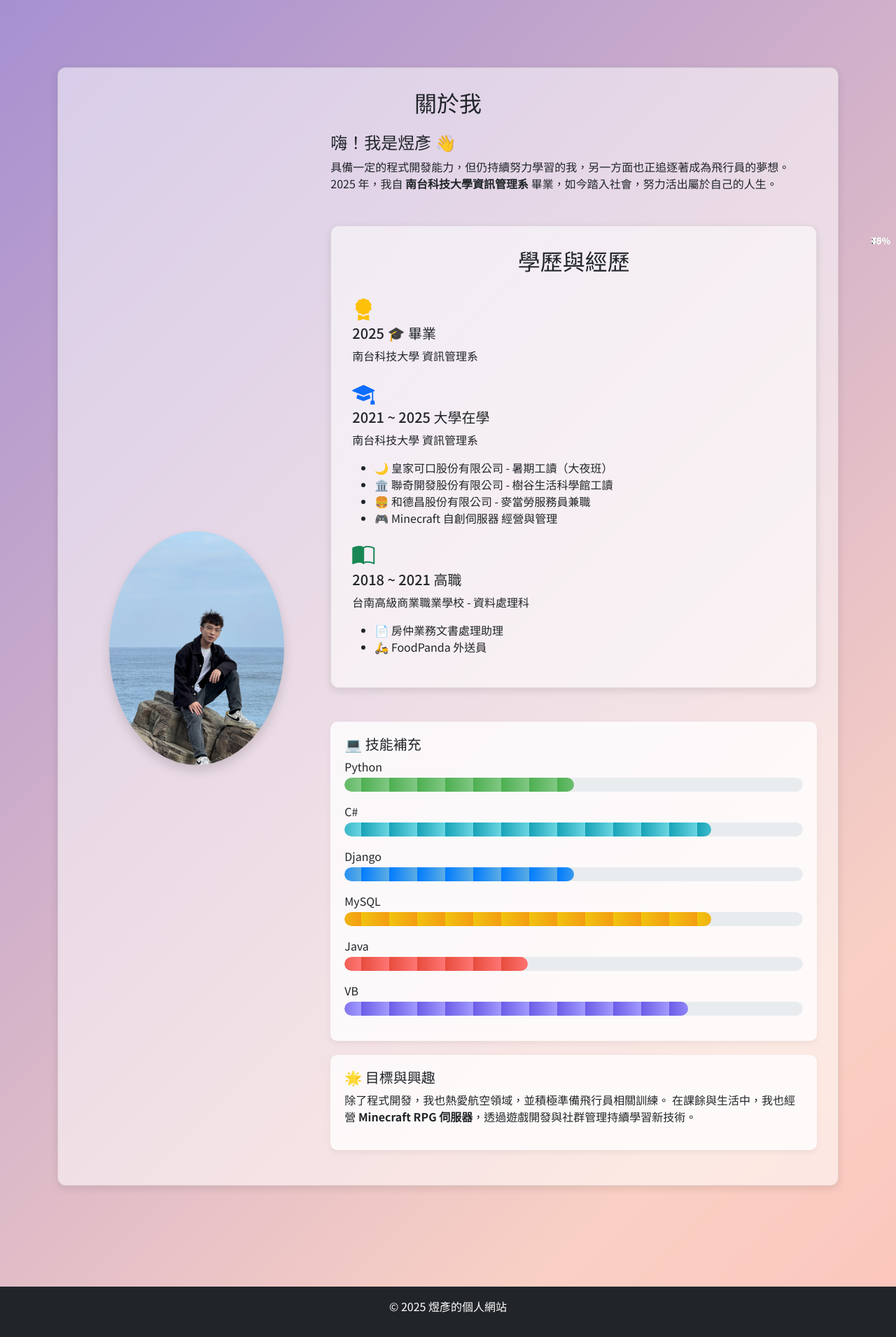
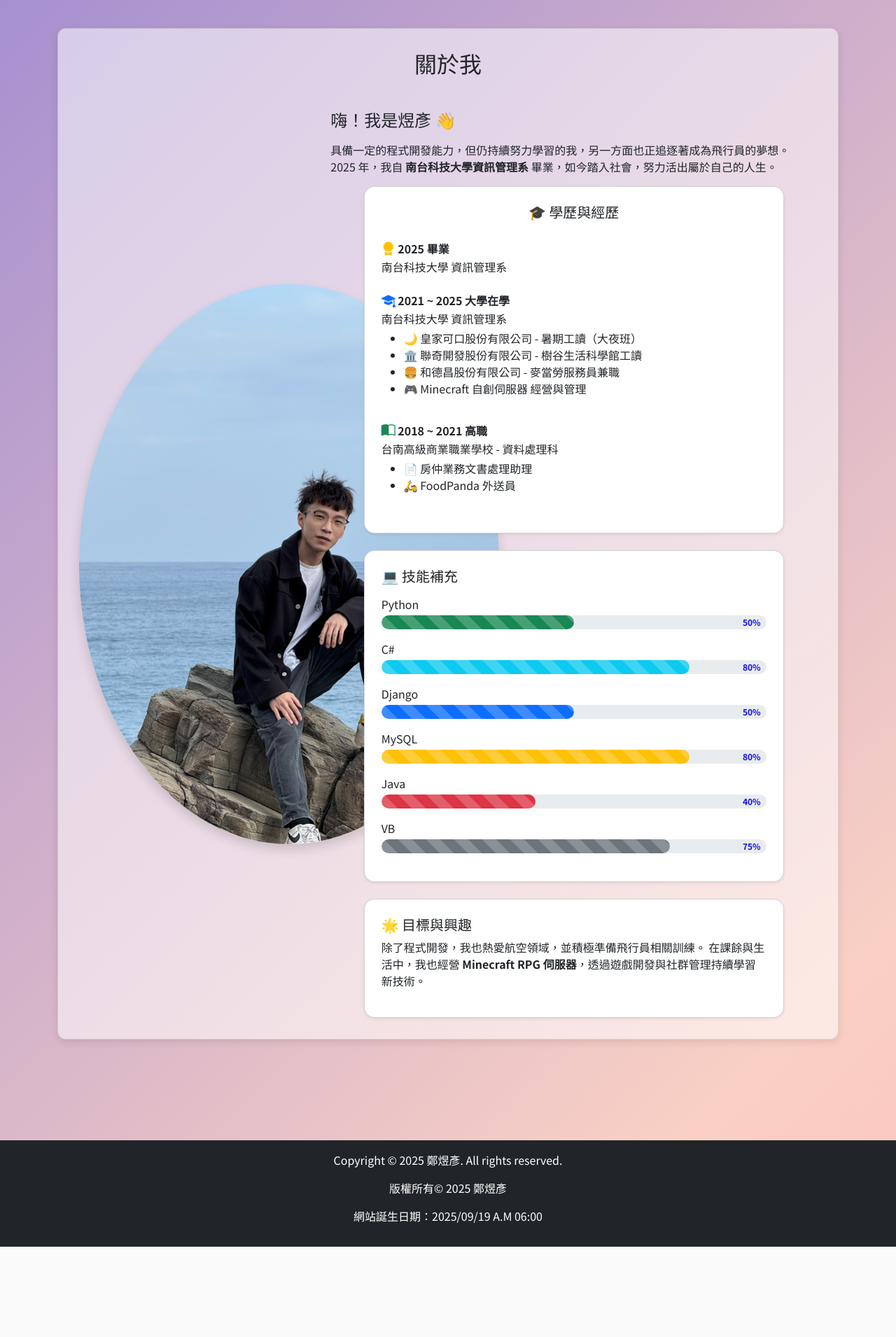
Before and after one commit to r910917/MyProfileWeb, a Django app: page /about/ in a window 1280 px wide. Shown: the part 56-1966 px from the top of the page at 70% size. After the commit the page ends 1837 px from the top, so only its background shows below. Run offline with Django 5.2, Linux system fonts and the light colour scheme.

Commit message:
Auto commit at 2025/09/19 週五  6:46:34.36

```diff
--- a/portfolio/static/css/style.css
+++ b/portfolio/static/css/style.css
@@ -138,7 +189,24 @@
 /* -----------------------------------------------------------*/
 
 .about-photo {
+  display: block;
+  margin: 0 auto 20px auto;
+  max-width: 180px;
+  height: auto;
+  border-radius: 50%;
   transition: transform 0.3s ease, box-shadow 0.3s ease;
+}
+
+@media (min-width: 992px) {
+  .about-photo {
+    max-width: 250px;
+  }
+}
+
+@media (min-width: 992px) {
+  .about-photo {
+    margin-right: 20px;
+  }
 }
 
 .about-photo:hover {
@@ -146,27 +214,33 @@
   box-shadow: 0 6px 20px rgba(0,0,0,0.25);
 }
 
+/* 每個區塊 (技能/學歷/興趣) 外框 */
 .about-section {
-  background: #ffffffcc;
-  border-radius: 10px;
+  background: #ffffffee;
+  border-radius: 12px;
   padding: 20px;
   margin-bottom: 20px;
-  box-shadow: 0 4px 10px rgba(0,0,0,0.05);
+  box-shadow: 0 4px 12px rgba(0,0,0,0.08);
 }
 
+/* 進度條樣式 */
 .progress {
+  position: relative;
   height: 20px;
   border-radius: 10px;
   background-color: #e9ecef;
   overflow: hidden;
+  margin-bottom: 15px;
 }
 
 .progress-bar {
   font-weight: bold;
-  font-size: 0.85rem;
+  font-size: 0.8rem;
   border-radius: 10px;
   transition: width 1.5s ease-in-out;
   color: #fff;
+  text-align: left;
+  padding-left: 8px;
   background-size: 40px 40px;
   background-image: linear-gradient(
     45deg,
@@ -180,15 +254,18 @@
   );
   animation: progress-stripes 1s linear infinite;
 }
+
+/* 修正 label 永遠在 progress bar 內，不會跑去圖片 */
 .progress-label {
   position: absolute;
   right: 8px;
   top: 50%;
   transform: translateY(-50%);
-  font-size: 0.8rem;
+  font-size: 0.75rem;
   font-weight: 600;
-  color: #fff;
+  color: #110de7;
 }
+
 
 .bg-mysql .progress-label {
   color: #222;
--- a/portfolio/static/js/main.js
+++ b/portfolio/static/js/main.js
@@ -1,47 +1,59 @@
 document.addEventListener("DOMContentLoaded", () => {
   const path = window.location.pathname;
 
+
   const loader = document.getElementById("loading");
   if (loader) {
-        setTimeout(() => {
-            loader.classList.add("hidden");
-        }, 500);
+    setTimeout(() => loader.classList.add("hidden"), 500);
   }
 
-    // 回到頂部按鈕
+  // === 導覽列收合 ===
+  const navLinks = document.querySelectorAll(".navbar-nav .nav-link");
+  const navbarCollapse = document.getElementById("navbarNav"); // 用 id 抓 collapse
+
+  navLinks.forEach(link => {
+    link.addEventListener("click", () => {
+      if (navbarCollapse.classList.contains("show")) {
+        const collapse = bootstrap.Collapse.getInstance(navbarCollapse)
+                      || new bootstrap.Collapse(navbarCollapse, { toggle: false });
+        collapse.hide();
+      }
+    });
+  });
+
+  // === 回到頂部按鈕 ===
   const backToTopBtn = document.getElementById("back-to-top");
   if (backToTopBtn) {
     window.addEventListener("scroll", () => {
-            if (window.scrollY > 200) {
-                backToTopBtn.style.display = "block";
-            } else {
-                backToTopBtn.style.display = "none";
-            }
+      backToTopBtn.style.display = window.scrollY > 200 ? "block" : "none";
     });
     backToTopBtn.addEventListener("click", () => {
-            window.scrollTo({
-                top: 0,
-                behavior: "smooth"
-            });
+      window.scrollTo({ top: 0, behavior: "smooth" });
     });
   }
 
+  // === 導覽列背景切換 ===
+  document.addEventListener("scroll", () => {
+    const nav = document.getElementById("mainNav");
+    if (window.scrollY > 50) {
+      nav.classList.add("navbar-scrolled");
+    } else {
+      nav.classList.remove("navbar-scrolled");
+    }
+  });
+
+
   // === 頁面進場動畫 ===
   document.body.classList.add("fade-in");
-
   const links = document.querySelectorAll("a.nav-link, a.navbar-brand");
   links.forEach(link => {
     link.addEventListener("click", (e) => {
       const href = link.getAttribute("href");
       if (href.startsWith("http") || href.startsWith("#")) return;
-
       e.preventDefault();
       document.body.classList.remove("fade-in");
       document.body.classList.add("fade-out");
-
-            setTimeout(() => {
-                window.location.href = href;
-            }, 400);
+      setTimeout(() => window.location.href = href, 400);
     });
   });
 
@@ -59,27 +71,25 @@
     }
   }
 
+  // === 首頁文字淡入 ===
   const introText = document.getElementById("intro-text");
   if (introText) {
-        setTimeout(() => {
-            introText.classList.add("show");
-        }, 300);
+    setTimeout(() => introText.classList.add("show"), 300);
   }
 
+  // === 專案卡片顯示效果 ===
   const projectCards = document.querySelectorAll(".project-card");
-
   const revealProjects = () => {
     projectCards.forEach(card => {
       const rect = card.getBoundingClientRect();
-      if (rect.top < window.innerHeight - 50) {
-        card.classList.add("visible");
-      }
+      if (rect.top < window.innerHeight - 50) card.classList.add("visible");
     });
   };
+  window.addEventListener("scroll", revealProjects);
+  revealProjects();
 
-
+  // === 進度條動畫 ===
   const progressBars = document.querySelectorAll(".progress-bar");
-
   const observer = new IntersectionObserver((entries) => {
     entries.forEach(entry => {
       if (entry.isIntersecting) {
@@ -94,9 +104,7 @@
             current = targetWidth;
           }
           bar.style.width = current + "%";
-          if (label) {
-            label.textContent = current + "%";
-          }
+          if (label) label.textContent = current + "%";
           current++;
         }, 15);
 
@@ -104,41 +112,28 @@
       }
     });
   }, { threshold: 0.5 });
+  progressBars.forEach(bar => observer.observe(bar));
 
-  progressBars.forEach(bar => {
-    observer.observe(bar);
-  });
-
-
+  // === 作品集篩選 ===
   const filterBtns = document.querySelectorAll(".filter-btn");
   const items = document.querySelectorAll(".portfolio-item");
-
   filterBtns.forEach(btn => {
     btn.addEventListener("click", () => {
       const filter = btn.getAttribute("data-filter");
-
       items.forEach(item => {
-        if (filter === "all" || item.classList.contains(filter)) {
-          item.style.display = "block";
-        } else {
-          item.style.display = "none";
-        }
+        item.style.display = (filter === "all" || item.classList.contains(filter)) ? "block" : "none";
       });
     });
   });
-  window.addEventListener("scroll", revealProjects);
-  revealProjects();
 
-    // === 作品集效果 ===
+  // === 作品集卡片動畫 ===
   if (path.includes("/portfolio")) {
     const cards = document.querySelectorAll(".card");
-
     cards.forEach(card => {
       card.style.opacity = 0;
       card.style.transform = "translateY(30px)";
       card.style.transition = "all 0.6s ease-out";
     });
-
     const revealOnScroll = () => {
       cards.forEach(card => {
         const rect = card.getBoundingClientRect();
@@ -148,13 +143,11 @@
         }
       });
     };
-
     window.addEventListener("scroll", revealOnScroll);
     revealOnScroll();
   }
 
-
-
+  // === 聯絡我：按鈕送出狀態 ===
   if (path.includes("/contact")) {
     const form = document.querySelector("form");
     const button = document.querySelector("button[type='submit']");
@@ -167,19 +160,18 @@
     }
   }
 
-
+  // === 關於我：標題淡入 ===
   if (path.includes("/about")) {
     const title = document.querySelector("h2");
     if (title) {
       title.style.opacity = 0;
       title.style.transition = "opacity 2s";
-            setTimeout(() => {
-                title.style.opacity = 1;
-            }, 200);
+      setTimeout(() => title.style.opacity = 1, 200);
     }
   }
 });
-// 排行榜查詢
+
+// === Minecraft 排行榜查詢 ===
 document.querySelectorAll(".rank-btn").forEach(btn => {
   btn.addEventListener("click", () => {
     const type = btn.getAttribute("data-type");
@@ -213,24 +205,18 @@
 
         html += "</tbody></table>";
         document.getElementById("results").innerHTML = html;
-
-        // 顯示搜尋框
         document.getElementById("rankSearchBox").style.display = "flex";
       });
   });
 });
 
-// 即時搜尋篩選
-document.getElementById("rankSearchInput").addEventListener("input", function() {
+// === Minecraft 即時搜尋 ===
+document.getElementById("rankSearchInput")?.addEventListener("input", function() {
   const filter = this.value.toLowerCase();
   const rows = document.querySelectorAll("#rankTable tbody tr");
   rows.forEach(row => {
     const text = row.innerText.toLowerCase();
-    if (text.includes(filter)) {
-      row.style.display = "";
-      row.style.backgroundColor = "#fff3cd"; // 高亮黃色
-    } else {
-      row.style.display = "none";
-    }
+    row.style.display = text.includes(filter) ? "" : "none";
+    row.style.backgroundColor = text.includes(filter) ? "#fff3cd" : "";
   });
 });
--- /dev/null
+++ b/portfolio/static/js/mobile.js
@@ -0,0 +1,47 @@
+document.addEventListener("DOMContentLoaded", () => {
+  function isMobile() {
+    return window.innerWidth <= 768;
+  }
+
+  // 字體大小
+  function adjustFontSize() {
+    document.body.style.fontSize = isMobile() ? "14px" : "16px";
+  }
+
+  // 區塊間距
+  function adjustSpacing() {
+    const sections = document.querySelectorAll(".section-box");
+    sections.forEach(sec => {
+      sec.style.margin = isMobile() ? "20px 0" : "40px 0";
+      sec.style.padding = isMobile() ? "15px" : "30px";
+    });
+  }
+
+  // 圖片 / 卡片大小
+  function adjustImages() {
+    const imgs = document.querySelectorAll("img, .card");
+    imgs.forEach(img => {
+      img.style.maxWidth = isMobile() ? "100%" : "600px";
+      img.style.margin = "0 auto"; // 手機板置中
+    });
+  }
+
+  // 橫向模式提醒
+  function checkOrientation() {
+    if (window.orientation === 90 || window.orientation === -90) {
+      alert("建議使用直式模式以獲得最佳體驗 📱");
+    }
+  }
+
+  // 執行
+  function applyMobileAdjustments() {
+    adjustFontSize();
+    adjustSpacing();
+    adjustImages();
+  }
+
+  window.addEventListener("resize", applyMobileAdjustments);
+  window.addEventListener("orientationchange", checkOrientation);
+
+  applyMobileAdjustments();
+});
--- a/portfolio/templates/portfolio/about.html
+++ b/portfolio/templates/portfolio/about.html
@@ -2,42 +2,38 @@
 {% block title %}關於我{% endblock %}
 {% load static %}
 {% block content %}
+
 <div class="container my-5 section-box">
-  <h2 class="text-center mb-4">關於我</h2>
+  <h2 class="text-center mb-5">關於我</h2>
 
   <div class="row align-items-center">
-    <!-- 左邊照片 -->
   <div class="col-md-4 text-center mb-4 mb-md-0">
     <img src="{% static 'images/IMG_2746.JPG' %}" alt="我的照片"
-           class="img-fluid rounded-circle shadow about-photo" style="max-width: 250px;">
+         class="img-fluid rounded-circle shadow about-photo">
   </div>
 
-    <!-- 右邊文字 -->
+    <!-- 右邊：自我介紹、學歷、技能、興趣 -->
     <div class="col-md-8">
-      <h4>嗨！我是煜彥 👋</h4>
+      <h4 class="mb-3">嗨！我是煜彥 👋</h4>
       <p>
         具備一定的程式開發能力，但仍持續努力學習的我，另一方面也正追逐著成為飛行員的夢想。
         2025 年，我自 <strong>南台科技大學資訊管理系</strong> 畢業，如今踏入社會，努力活出屬於自己的人生。
       </p>
-      <div class="container my-5 section-box">
-  <h2 class="text-center mb-4">學歷與經歷</h2>
-  <div class="timeline">
 
-    <!-- 2025 -->
-    <div class="timeline-item left">
-      <div class="timeline-content">
-        <i class="bi bi-award-fill fs-2 text-warning"></i>
-        <h5>2025 🎓 畢業</h5>
-        <p>南台科技大學 資訊管理系</p>
-      </div>
+      <!-- 學歷與經歷 -->
+      <div class="card shadow-sm p-4 mb-4">
+        <h5 class="text-center mb-4">🎓 學歷與經歷</h5>
+
+        <div class="mb-3">
+          <i class="bi bi-award-fill text-warning fs-5"></i>
+          <strong>2025 畢業</strong>
+          <p class="mb-1">南台科技大學 資訊管理系</p>
         </div>
 
-    <!-- 2021-2025 大學 -->
-    <div class="timeline-item right">
-      <div class="timeline-content">
-        <i class="bi bi-mortarboard-fill fs-2 text-primary"></i>
-        <h5>2021 ~ 2025 大學在學</h5>
-        <p>南台科技大學 資訊管理系</p>
+        <div class="mb-3">
+          <i class="bi bi-mortarboard-fill text-primary fs-5"></i>
+          <strong>2021 ~ 2025 大學在學</strong>
+          <p class="mb-1">南台科技大學 資訊管理系</p>
           <ul>
             <li>🌙 皇家可口股份有限公司 - 暑期工讀（大夜班）</li>
             <li>🏛️ 聯奇開發股份有限公司 - 樹谷生活科學館工讀</li>
@@ -45,14 +41,11 @@
             <li>🎮 Minecraft 自創伺服器 經營與管理</li>
           </ul>
         </div>
-    </div>
 
-    <!-- 2018-2021 高中 -->
-    <div class="timeline-item left">
-      <div class="timeline-content">
-        <i class="bi bi-book-half fs-2 text-success"></i>
-        <h5>2018 ~ 2021 高職</h5>
-        <p>台南高級商業職業學校 - 資料處理科</p>
+        <div class="mb-3">
+          <i class="bi bi-book-half text-success fs-5"></i>
+          <strong>2018 ~ 2021 高職</strong>
+          <p class="mb-1">台南高級商業職業學校 - 資料處理科</p>
           <ul>
             <li>📄 房仲業務文書處理助理</li>
             <li>🛵 FoodPanda 外送員</li>
@@ -60,60 +53,64 @@
         </div>
       </div>
 
+      <!-- 技能補充 -->
+      <div class="card shadow-sm p-4 mb-4">
+        <h5 class="mb-3">💻 技能補充</h5>
+
+        {% for skill, percent, color in skills %}
+        <p class="mb-1">{{ skill }}</p>
+        <div class="progress mb-3">
+          <div class="progress-bar {{ color }}" role="progressbar" data-width="{{ percent }}" style="width: 0%">
+            <span class="progress-label">0%</span>
           </div>
         </div>
-
-
-      <div class="about-section">
-  <h5>💻 技能補充</h5>
+        {% endfor %}
 
         <p class="mb-1">Python</p>
         <div class="progress mb-3">
-  <div class="progress-bar bg-python" role="progressbar" data-width="50%" style="width: 0%">
+          <div class="progress-bar bg-success" role="progressbar" data-width="50" style="width:0%">
             <span class="progress-label">0%</span>
           </div>
         </div>
 
         <p class="mb-1">C#</p>
         <div class="progress mb-3">
-  <div class="progress-bar bg-csharp" role="progressbar" data-width="80%" style="width: 0%">
+          <div class="progress-bar bg-info" role="progressbar" data-width="80" style="width:0%">
             <span class="progress-label">0%</span>
           </div>
         </div>
 
         <p class="mb-1">Django</p>
         <div class="progress mb-3">
-  <div class="progress-bar bg-django" role="progressbar" data-width="50%" style="width: 0%">
+          <div class="progress-bar bg-primary" role="progressbar" data-width="50" style="width:0%">
             <span class="progress-label">0%</span>
           </div>
         </div>
 
         <p class="mb-1">MySQL</p>
         <div class="progress mb-3">
-  <div class="progress-bar bg-mysql" role="progressbar" data-width="80%" style="width: 0%">
+          <div class="progress-bar bg-warning" role="progressbar" data-width="80" style="width:0%">
             <span class="progress-label">0%</span>
           </div>
         </div>
 
         <p class="mb-1">Java</p>
         <div class="progress mb-3">
-  <div class="progress-bar bg-java" role="progressbar" data-width="40%" style="width: 0%">
+          <div class="progress-bar bg-danger" role="progressbar" data-width="40" style="width:0%">
             <span class="progress-label">0%</span>
           </div>
         </div>
 
         <p class="mb-1">VB</p>
         <div class="progress mb-3">
-  <div class="progress-bar bg-vb" role="progressbar" data-width="75%" style="width: 0%">
+          <div class="progress-bar bg-secondary" role="progressbar" data-width="75" style="width:0%">
             <span class="progress-label">0%</span>
           </div>
         </div>
-
-
       </div>
 
-
-      <div class="about-section">
+      <!-- 目標與興趣 -->
+      <div class="card shadow-sm p-4">
         <h5>🌟 目標與興趣</h5>
         <p>
           除了程式開發，我也熱愛航空領域，並積極準備飛行員相關訓練。
--- a/portfolio/templates/portfolio/base.html
+++ b/portfolio/templates/portfolio/base.html
@@ -8,6 +8,8 @@
   <link rel="stylesheet" href="{% static 'css/style.css' %}">
   <link href="https://fonts.googleapis.com/css2?family=Noto+Sans+TC:wght@400;500;700&display=swap" rel="stylesheet">
   <link rel="stylesheet" href="https://cdn.jsdelivr.net/npm/bootstrap-icons@1.11.1/font/bootstrap-icons.css">
+  <script src="https://cdn.jsdelivr.net/npm/bootstrap@5.3.2/dist/js/bootstrap.bundle.min.js"></script>
+  <meta name="viewport" content="width=device-width, initial-scale=1">
 
 
   <!-- Bootstrap JS -->
@@ -17,10 +19,14 @@
 </head>
 <body>
   <!-- 導覽列 -->
-  <nav class="navbar navbar-expand-lg navbar-dark bg-dark">
+  <nav id="mainNav" class="navbar navbar-expand-lg navbar-dark fixed-top bg-dark">
   <div class="container">
     <a class="navbar-brand" href="{% url 'home' %}">鄭煜彥的個人網站</a>
-      <div class="collapse navbar-collapse">
+    <button class="navbar-toggler" type="button" data-bs-toggle="collapse" data-bs-target="#navbarNav"
+      aria-controls="navbarNav" aria-expanded="false" aria-label="切換導航">
+      <span class="navbar-toggler-icon"></span>
+    </button>
+    <div class="collapse navbar-collapse" id="navbarNav">
       <ul class="navbar-nav ms-auto">
         <li class="nav-item"><a class="nav-link" href="{% url 'about' %}">關於我</a></li>
         <li class="nav-item"><a class="nav-link" href="{% url 'portfolio' %}">作品集</a></li>
@@ -30,6 +36,10 @@
   </div>
 </nav>
 
+
+
+
+
   <!-- 頁面內容 -->
   <main class="container py-5">
     {% block content %}{% endblock %}
@@ -38,10 +48,13 @@
     <button id="back-to-top" class="btn btn-primary">⬆</button>
   <!-- Footer -->
   <footer class="bg-dark text-white text-center py-3 mt-5">
-    <p>&copy; 2025 煜彥的個人網站</p>
+    <p>Copyright © 2025 鄭煜彥. All rights reserved.</p>
+    <p>版權所有© 2025 鄭煜彥</p>
+    <p>網站誕生日期：2025/09/19 A.M 06:00</p>
   </footer>
 
   <script src="https://cdn.jsdelivr.net/npm/bootstrap@5.3.2/dist/js/bootstrap.bundle.min.js"></script>
   <script src="{% static 'js/main.js' %}"></script>
 </body>
 </html>
+<script src="{% static 'js/mobile.js' %}"></script>
```
Also changed, not shown: other parts of portfolio/static/css/style.css (+51 -0 lines). Lines whose indentation alone changed are shown as unchanged.
